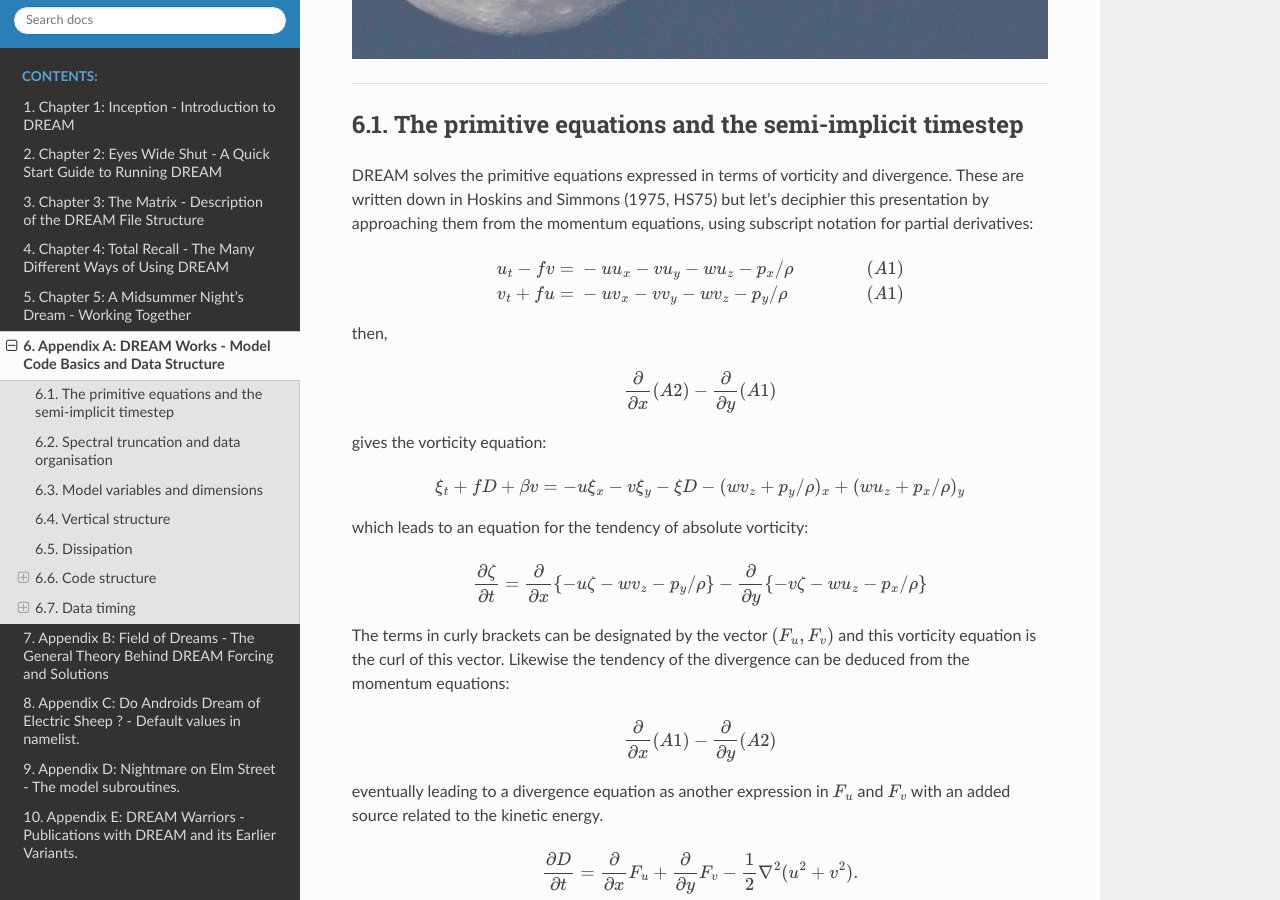
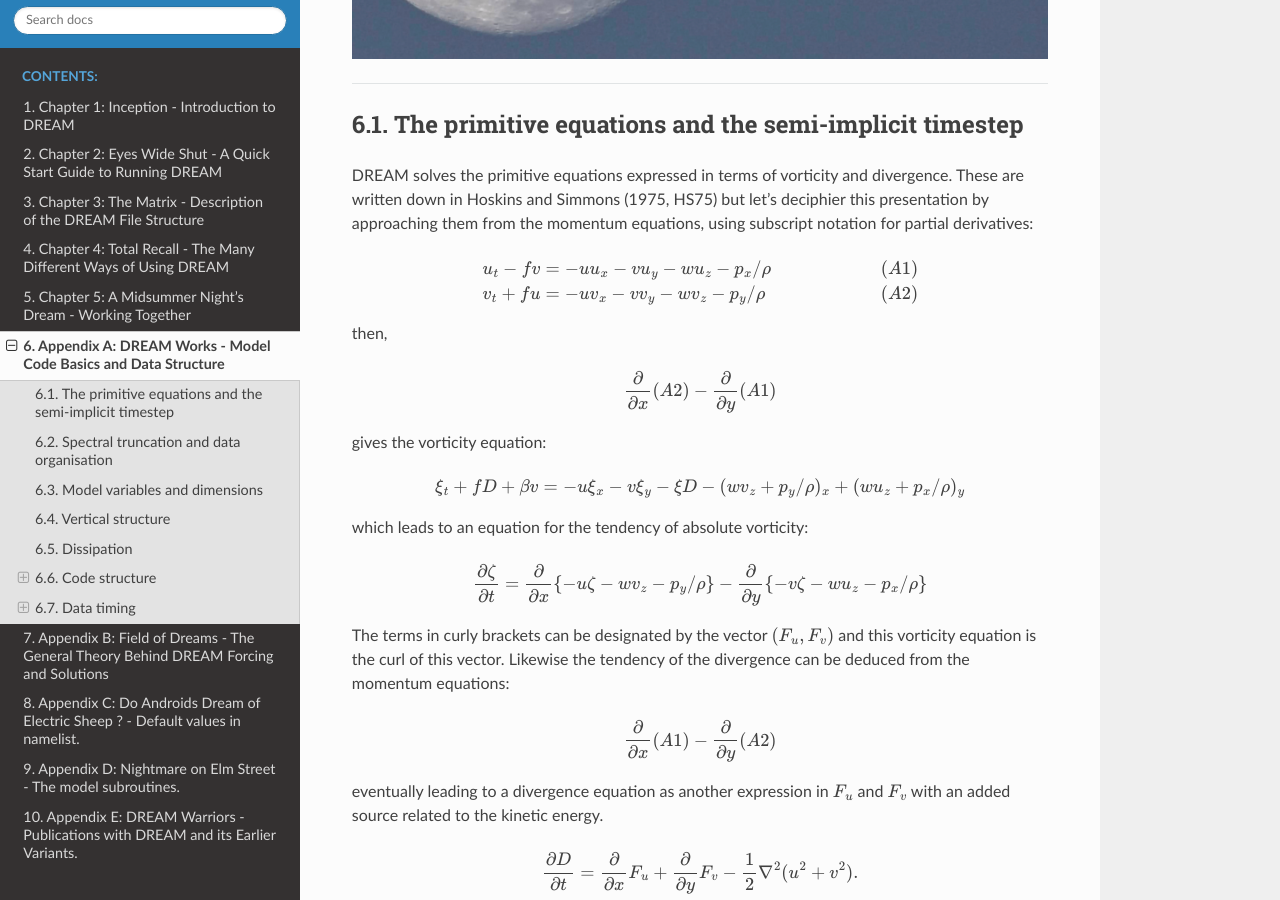
Before and after one commit to dream-gcm/usermanual, a Sphinx documentation site: the page built from source/AppendixA.md, in a window 1280 px wide and 900 px high, scrolled down 362 px. Built offline with Sphinx 7.4.7 and the Read the Docs theme 2.0.0, drawn with Linux system fonts in a browser that asks for light colours.

Commit message:
Update AppendixA.md
SLX: attempt to fix equation A1 and A2

```diff
--- a/source/AppendixA.md
+++ b/source/AppendixA.md
@@ -7,10 +7,10 @@
 DREAM solves the primitive equations expressed in terms of vorticity and divergence. These are written down in Hoskins and Simmons (1975, HS75) but let’s deciphier this presentation by approaching  them from the momentum equations, using subscript notation for partial derivatives:
 
 $$
-   \begin{eqnarray}
-      u_t - fv &=& -uu_x - vu_y -wu_z - p_x/\rho & \qquad\qquad (A1) \\
-      v_t + fu &=& -uv_x - vv_y -wv_z - p_y/\rho & \qquad\qquad (A1) \\
-   \end{eqnarray}
+   \begin{align*}
+      u_t - fv &= -uu_x - vu_y -wu_z - p_x/\rho & \qquad\qquad (A1) \\
+      v_t + fu &= -uv_x - vv_y -wv_z - p_y/\rho & \qquad\qquad (A2) \\
+   \end{align*}
 $$
 
 then,
```
